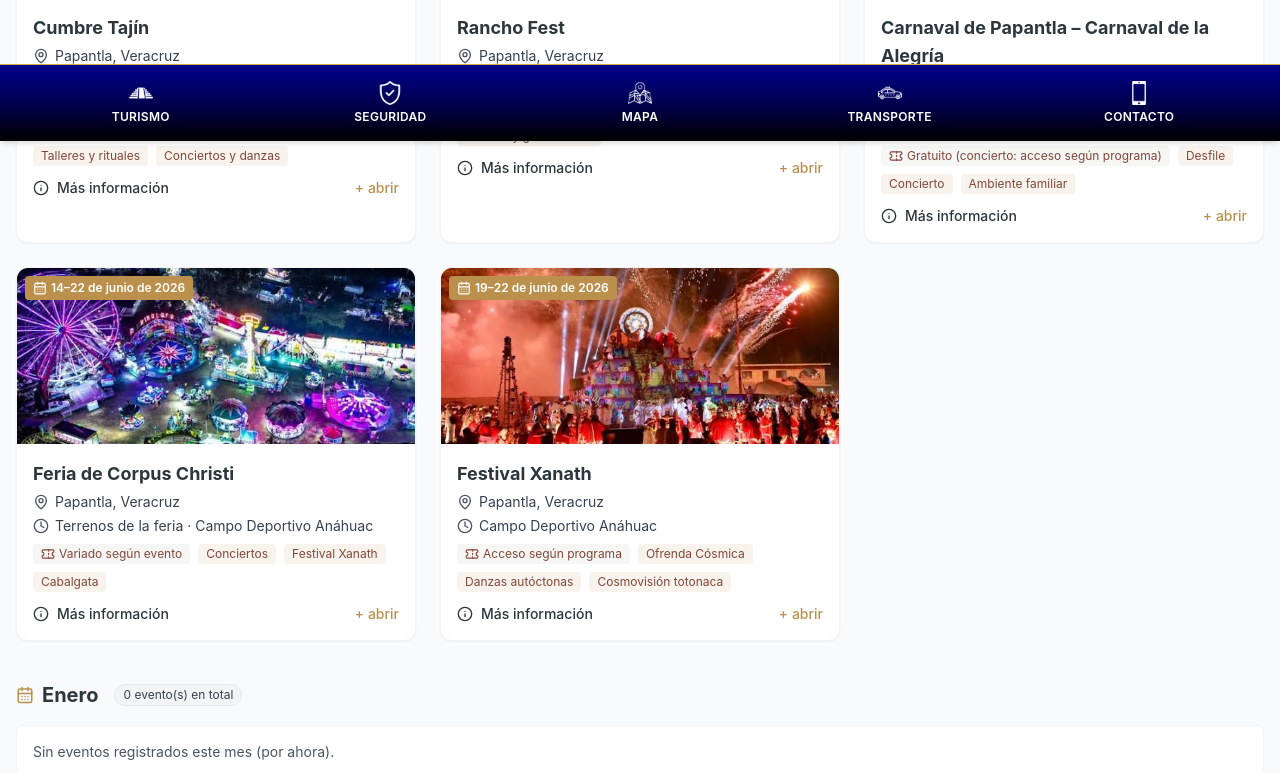
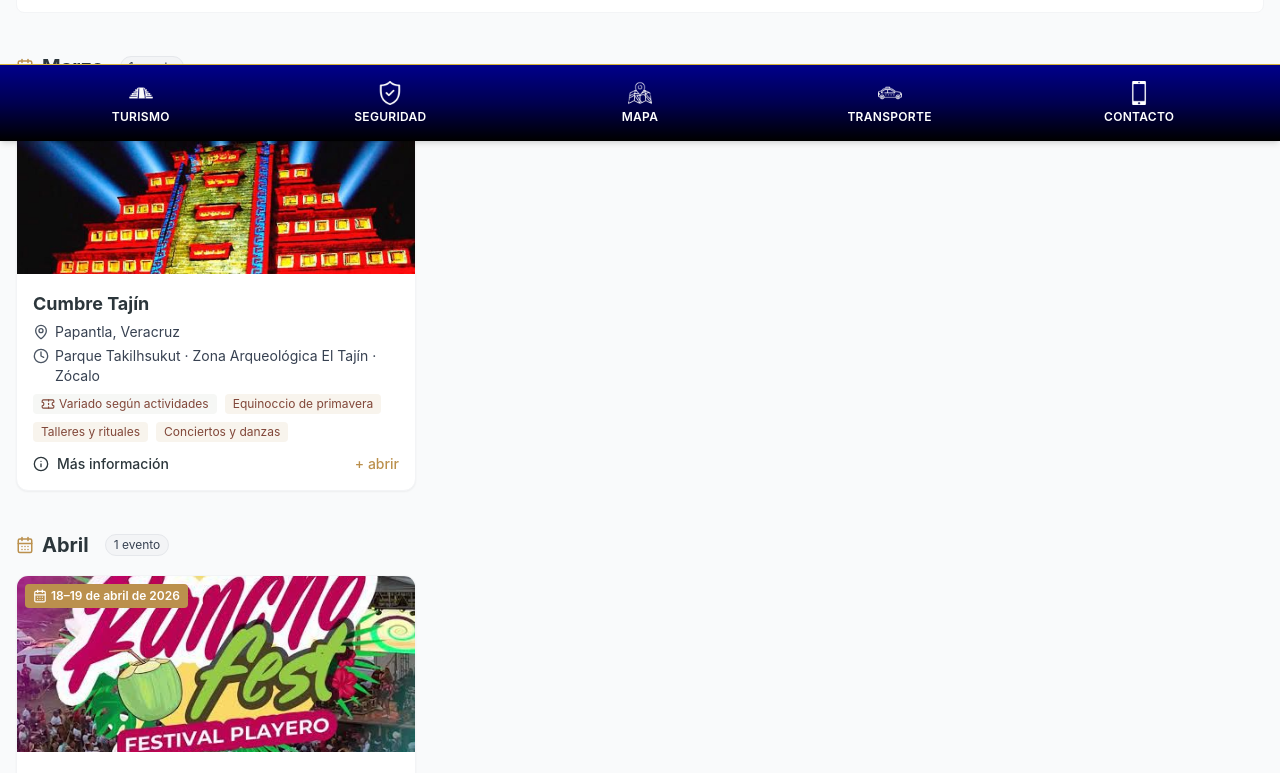
Before and after one commit to krisyiser/MiPapantla, a Next.js app: page /eventos in a window 1280 px wide. Shown: the part 659-1432 px from the top of the page. Built offline with nearby package versions, Linux system fonts and the light colour scheme.

Commit message:
fix: elimina seccion proximos en eventos y actualiza fecha cumbre tajin a 20-22 marzo

```diff
--- a/src/app/eventos/page.tsx
+++ b/src/app/eventos/page.tsx
@@ -77,16 +77,6 @@ function getMonthFromEvent(ev: EventItem): number | 'all-year' | 'tbc' {
   return 'tbc'
 }
 
-function isUpcoming(ev: EventItem, from = new Date(), horizonDays = 90) {
-  const start = ev.dateStart ? toDateISO(ev.dateStart)! : undefined
-  const end = ev.dateEnd ? toDateISO(ev.dateEnd)! : start
-  if (!start && !end) return false
-  const horizon = new Date(from.getTime() + horizonDays * 24 * 60 * 60 * 1000)
-  if (end && end < from) return false
-  if (start && start <= horizon) return true
-  return false
-}
-
 // -------------------- DATOS --------------------
 const EVENTS: EventItem[] = [
   {
@@ -99,8 +89,8 @@ const EVENTS: EventItem[] = [
     description:
       'Festival cultural que preserva y difunde la riqueza cultural y arqueológica de la Ciudad Sagrada de El Tajín. Ceremonias, talleres, rituales, terapias, juegos autóctonos, conciertos, danzas, circo, conferencias, exposiciones y más.',
     highlights: ['Equinoccio de primavera', 'Talleres y rituales', 'Conciertos y danzas'],
-    dateStart: '2026-03-19',
-    dateEnd: '2026-03-24',
+    dateStart: '2026-03-20',
+    dateEnd: '2026-03-22',
   },
   {
     slug: 'rancho-fest',
@@ -219,26 +209,11 @@ const EVENTS: EventItem[] = [
 
 // -------------------- VISTAS --------------------
 export default function Eventos() {
-  // próximos (calculado primero para evitar redundancias)
-  const now = new Date()
-  const upcoming = EVENTS
-    .filter((ev) => isUpcoming(ev, now, 120))
-    .sort((a, b) => {
-      const ad = toDateISO(a.dateStart || a.dateEnd || '')?.getTime() ?? Number.POSITIVE_INFINITY
-      const bd = toDateISO(b.dateStart || b.dateEnd || '')?.getTime() ?? Number.POSITIVE_INFINITY
-      return ad - bd
-    })
-
-  const upcomingIds = new Set(upcoming.map(u => u.slug))
-
   const byMonth = new Map<number, EventItem[]>()
   const tbcList: EventItem[] = []
   const allYearList: EventItem[] = []
 
   EVENTS.forEach((ev) => {
-    // Si ya está en próximos, no lo repetimos abajo para no tener redundancias
-    if (upcomingIds.has(ev.slug)) return
-
     const bucket = getMonthFromEvent(ev)
     if (bucket === 'all-year') {
       allYearList.push(ev)
@@ -261,31 +236,10 @@ export default function Eventos() {
           subtitleKey="hero.eventos.subtitle"
         />
 
-        {/* PRÓXIMOS */}
-        <section id="proximos" className="mb-10">
-          <div className="flex items-center gap-2 mb-3">
-            <PartyPopper className="text-emerald-600" size={18} />
-            <h2 className="text-2xl font-bold text-[#2c363b]">Próximos</h2>
-          </div>
-
-          {upcoming.length === 0 ? (
-            <div className="text-sm text-gray-700 bg-white border border-gray-100 rounded-lg p-4">
-              No hay eventos próximos en el periodo inmediato. Revisa el calendario anual más abajo.
-            </div>
-          ) : (
-            <div className="grid grid-cols-1 md:grid-cols-2 lg:grid-cols-3 gap-6">
-              {upcoming.map((ev) => (
-                <EventCard key={ev.slug} ev={ev} />
-              ))}
-            </div>
-          )}
-        </section>
-
         {/* CALENDARIO ANUAL */}
         <section className="space-y-10 mb-12">
           {MONTHS_ES.map((m, idx) => {
             const list = byMonth.get(idx + 1) || []
-            const monthHasUpcoming = upcoming.some(u => getMonthFromEvent(u) === idx + 1)
 
             return (
               <div key={m} id={`mes-${idx + 1}`}>
@@ -293,14 +247,12 @@ export default function Eventos() {
                   <CalendarDays className="text-[#bb904d]" size={18} />
                   <h3 className="text-xl font-bold text-[#2c363b] capitalize">{m}</h3>
                   <span className="ml-2 text-xs px-2 py-0.5 rounded-full bg-gray-100 text-gray-700 border border-gray-200">
-                    {list.length + (monthHasUpcoming ? upcoming.filter(u => getMonthFromEvent(u) === idx + 1).length : 0)} evento(s) en total
+                    {list.length} evento{list.length === 1 ? '' : 's'}
                   </span>
                 </div>
                 {list.length === 0 ? (
                   <div className="text-sm text-gray-600 bg-white border border-gray-100 rounded-lg p-4">
-                    {monthHasUpcoming
-                      ? "Los eventos de este mes están destacados en la sección de 'Próximos' arriba."
-                      : "Sin eventos registrados este mes (por ahora)."}
+                    Sin eventos registrados este mes (por ahora).
                   </div>
                 ) : (
                   <div className="grid grid-cols-1 md:grid-cols-2 lg:grid-cols-3 gap-6">
```
